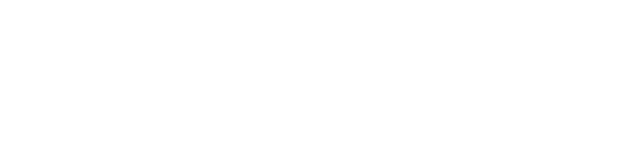
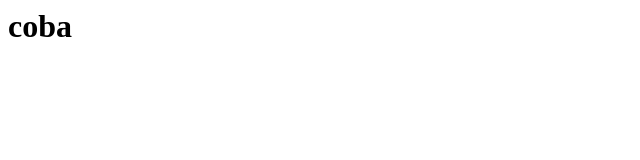
Before and after one commit to mayangkoro/biodataku, a plain HTML site: page index.html in a window 1280 px wide. Shown: the whole page, without its empty margins (0-640 px from the left). Drawn offline with Linux system fonts and the light colour scheme.

Commit message:
tambah h1

```diff
--- a/index.html
+++ b/index.html
@@ -2,5 +2,6 @@
   <head><title>Belajar GitHub</title>
 </head>
 <body>
+  <h1>coba</h1>
 </body>
 <html>
```
